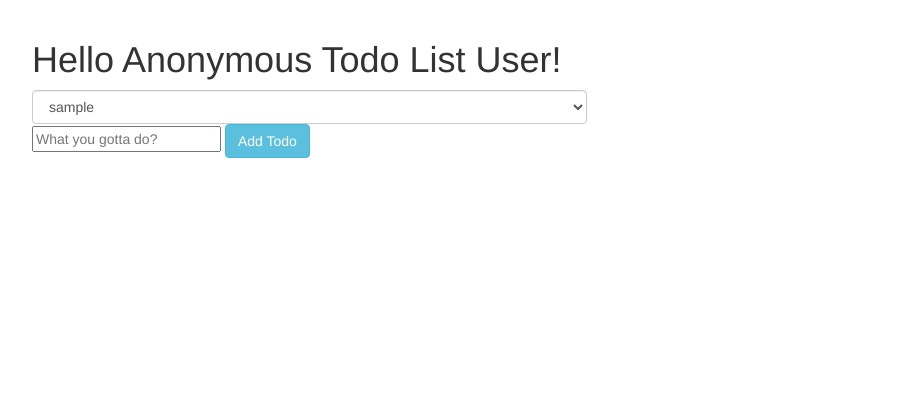
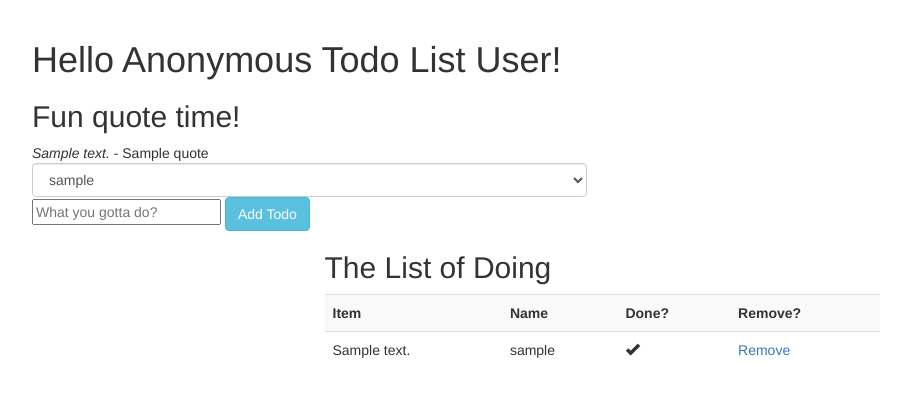
Before and after one commit to taibayard/python-django-todo, a Django app: template todoapp/templates/todoapp/index.html in a window 1280 px wide. Shown: the part 52-449 px from the top of the page, without its empty margins (38-949 px from the left). Run offline with Django 3.2, Linux system fonts and the light colour scheme; tables that the repository leaves empty hold one stand-in row (values such as "Sample post"); the template is opened without the code that fills it: values that come from a table or form of the project are taken from there, most other values are stand-ins (such as "Sample title", 1, 10 or a date in 2020); some libraries are stand-ins or nearby versions.

Commit message:
able to add, remove, and check 'done'. Added api call

```diff
--- a/todoapp/models.py
+++ b/todoapp/models.py
@@ -3,7 +3,7 @@ from django.contrib.auth.models import User
 
 class Todo(models.Model):
     text = models.CharField(max_length=250)
-    is_complete = models.BooleanField(default=True)
+    is_complete = models.BooleanField(default=False)
     user = models.ForeignKey(User, on_delete=models.CASCADE, blank=False, null=False)
 
     def __str__(self):
--- a/todoapp/templates/todoapp/index.html
+++ b/todoapp/templates/todoapp/index.html
@@ -11,6 +11,12 @@
 {%if error%}
     <p class="text-danger">{{error}}</p>
 {%endif%}
+
+{% if quote %}
+    <h2>Fun quote time!</h2>
+    <em>{% autoescape off %} {{quote.content}} {% endautoescape %}</em>
+    - {{quote.title}}
+{% endif %}
 <div class="row">
     <div class="col-xs-6">
         <form action="/" method="POST">
@@ -27,4 +33,32 @@
         </form>
     </div>
 </div>
+<div class="row">
+    <div class="col-xs-12 col-md-6 col-md-offset-3">
+        <h2>The List of Doing</h2>
+        <table class="table table-striped">
+            <tr>
+                <th>Item</th>
+                <th>Name</th>
+                <th>Done?</th>
+                <th>Remove?</th>
+            </tr>
+            {% for t in todos %}
+                <tr>
+                    <td>{{t.text}}</td>
+                    <td>{{t.user}}</td>
+                    <td>{% if t.is_complete %}
+                            <i class="glyphicon glyphicon-ok"></i>
+                        {% else %}
+                            <a href="{{t.id}}/done">Mark Done</a>
+                        {% endif %}
+                    </td>
+                    <td>
+                        <a href="{{t.id}}/delete/">Remove</a>
+                    </td>
+                </tr>
+            {% endfor %}
+        </table>
+    </div>
+</div>
 {% endblock %}
--- a/todoappsite/settings.py
+++ b/todoappsite/settings.py
@@ -38,6 +38,7 @@ INSTALLED_APPS = [
     'django.contrib.sessions',
     'django.contrib.messages',
     'django.contrib.staticfiles',
+    'requests',
 ]
 
 MIDDLEWARE = [
```
Also changed, not shown: todoapp/views.py (+24 -4 lines).
